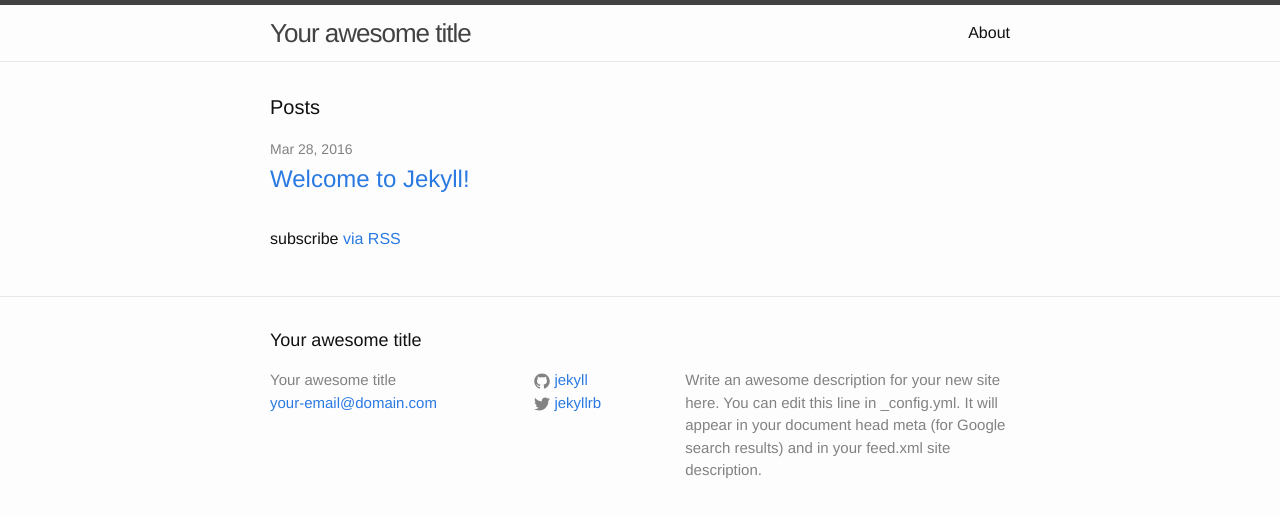
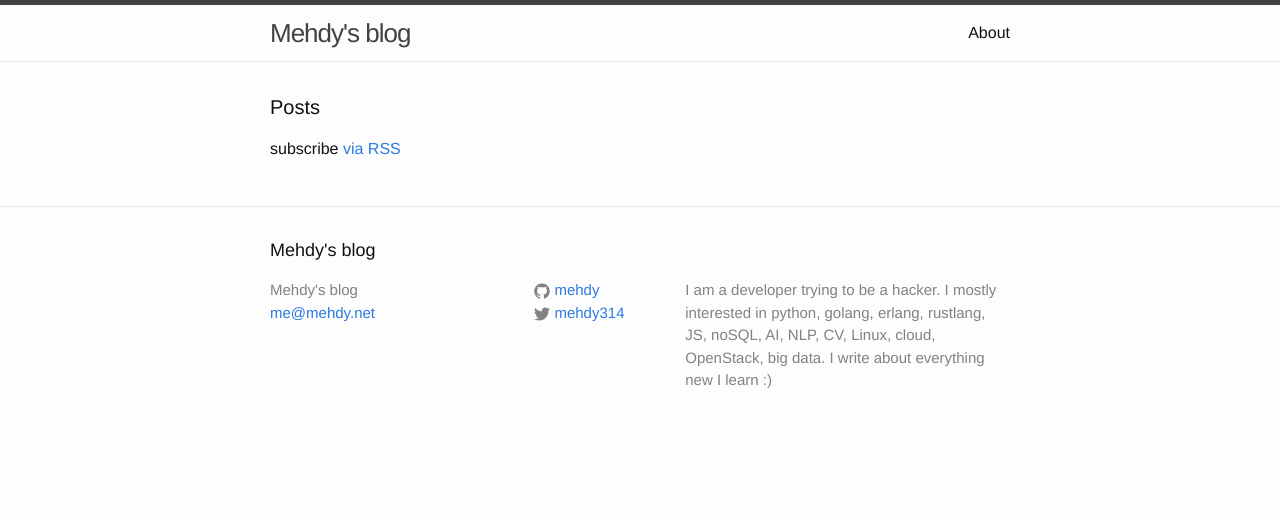
Before and after one commit to mehdy/blog, a Jekyll site: the page built from index.html, in a window 1280 px wide. Shown: the top 517 px of the page. Built offline with Jekyll 4.4.1, drawn with Linux system fonts in a browser that asks for light colours.

Commit message:
configuration

```diff
--- a/_config.yml
+++ b/_config.yml
@@ -6,16 +6,17 @@
 # 'jekyll serve'. If you change this file, please restart the server process.
 
 # Site settings
-title: Your awesome title
-email: your-email@domain.com
-description: > # this means to ignore newlines until "baseurl:"
-  Write an awesome description for your new site here. You can edit this
-  line in _config.yml. It will appear in your document head meta (for
-  Google search results) and in your feed.xml site description.
+title: Mehdy's blog
+email: me@mehdy.net
+description: >
+ I am a developer trying to be a hacker.
+ I mostly interested in python, golang, erlang, rustlang,
+ JS, noSQL, AI, NLP, CV, Linux, cloud, OpenStack, big data.
+ I write about everything new I learn :)
 baseurl: "" # the subpath of your site, e.g. /blog
-url: "http://yourdomain.com" # the base hostname & protocol for your site
-twitter_username: jekyllrb
-github_username:  jekyll
+url: "http://blog.mehdy.net" # the base hostname & protocol for your site
+twitter_username: mehdy314
+github_username:  mehdy
 
 # Build settings
 markdown: kramdown
```
Also changed, not shown: _posts/2016-03-28-welcome-to-jekyll.markdown (deleted, +0 -25 lines).
